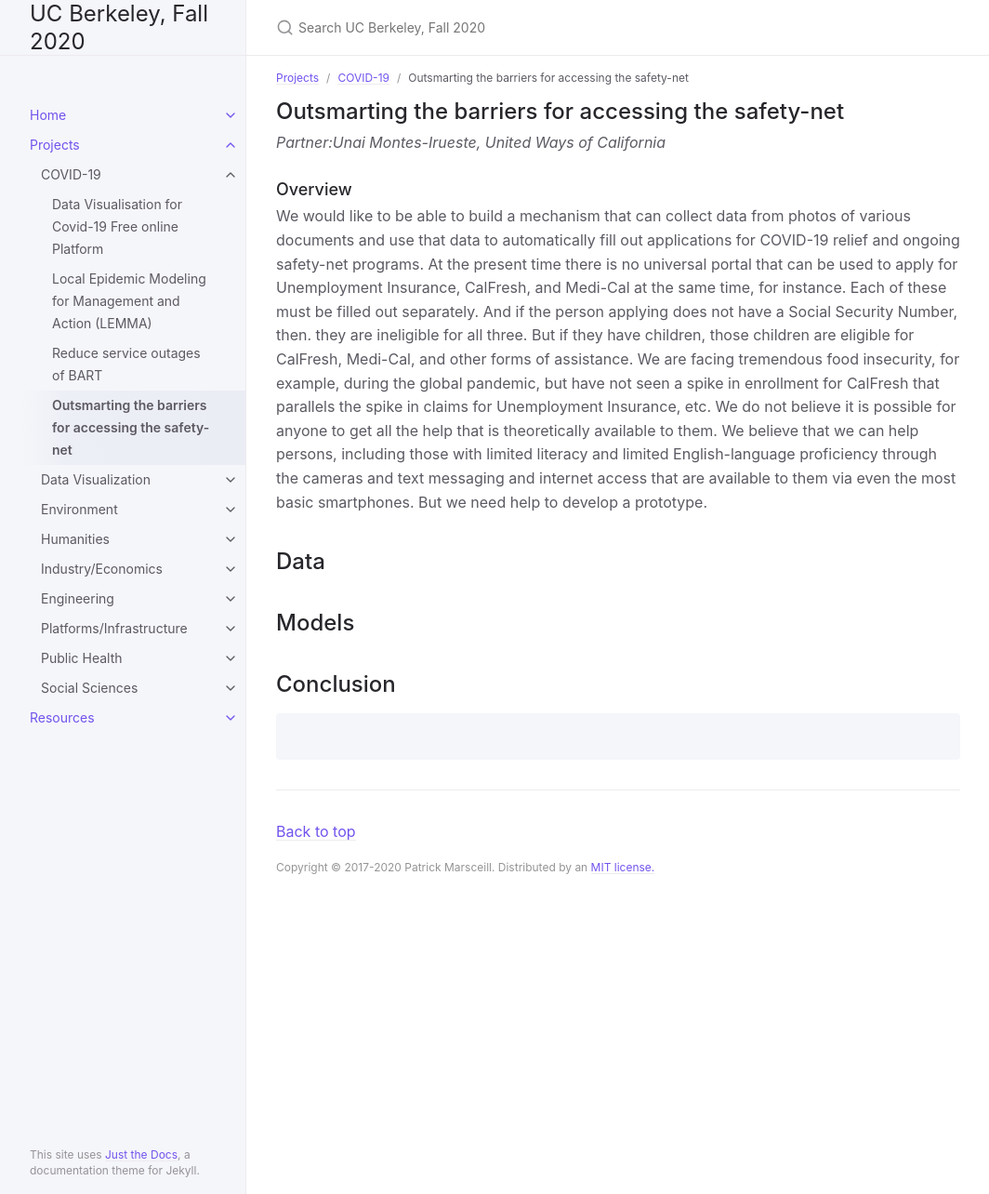
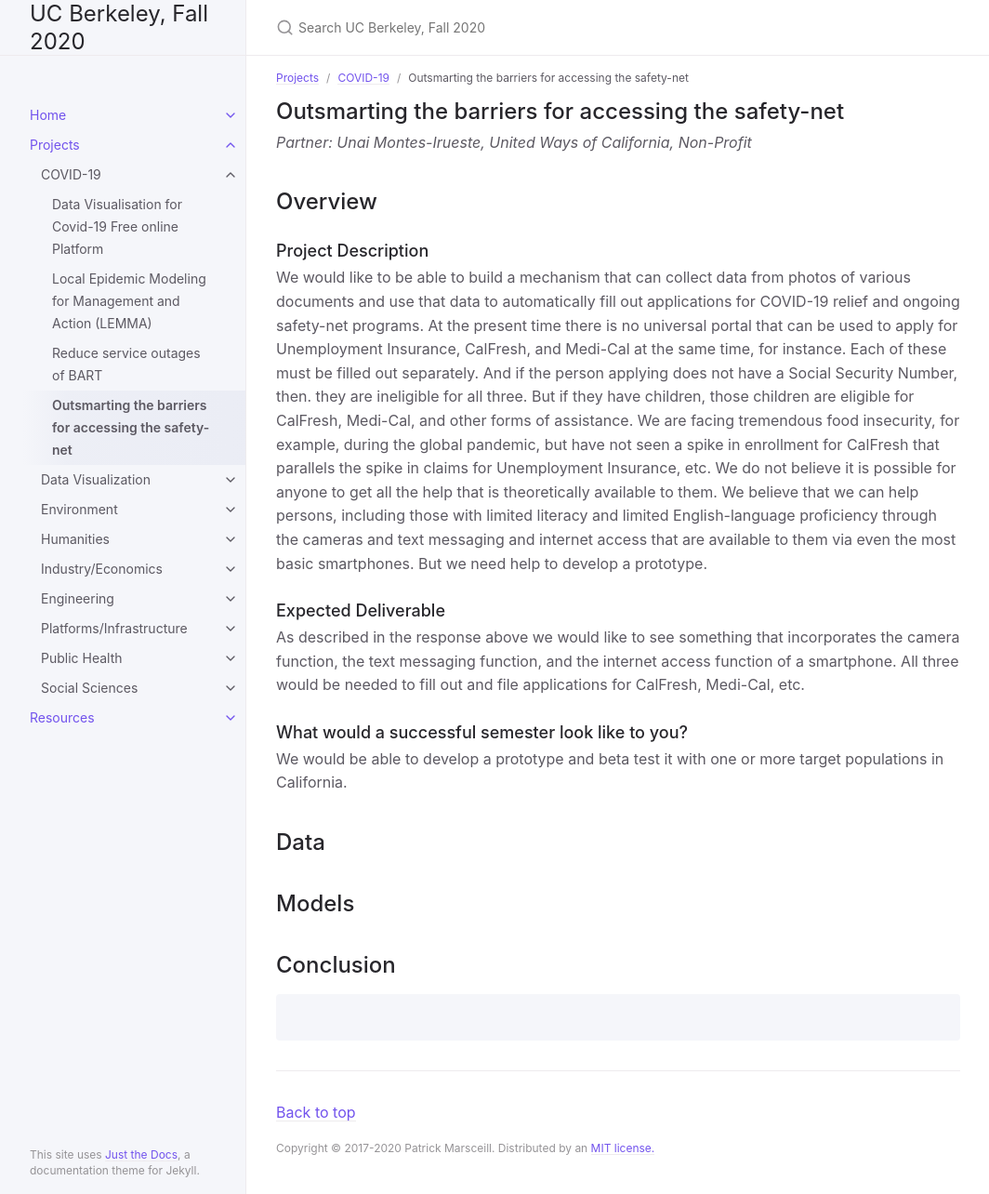
Before and after one commit to DS-Discovery/ds-discovery.github.io, a Jekyll site: the page built from Projects/COVID-19/Outsmarting the barriers for accessing the safety-net.md, in a window 1280 px wide and 1284 px high. Shown: the whole window at 93% size, without its empty margins (107-1171 px from the left). Built offline with Jekyll 4.4.1, drawn with Linux system fonts in a browser that asks for light colours.

Commit message:
Update Outsmarting the barriers for accessing the safety-net.md

```diff
--- a/Projects/COVID-19/Outsmarting the barriers for accessing the safety-net.md
+++ b/Projects/COVID-19/Outsmarting the barriers for accessing the safety-net.md
@@ -8,11 +8,15 @@ nav_order: 3
 
 
 ## Outsmarting the barriers for accessing the safety-net
-*Partner:Unai Montes-Irueste, United Ways of California*
+*Partner: Unai Montes-Irueste, United Ways of California, Non-Profit*
 
-### Overview
-
+## Overview
+### Project Description
 We would like to be able to build a mechanism that can collect data from photos of various documents and use that data to automatically fill out applications for COVID-19 relief and ongoing safety-net programs. At the present time there is no universal portal that can be used to apply for Unemployment Insurance, CalFresh, and Medi-Cal at the same time, for instance. Each of these must be filled out separately. And if the person applying does not have a Social Security Number, then. they are ineligible for all three. But if they have children, those children are eligible for CalFresh, Medi-Cal, and other forms of assistance. We are facing tremendous food insecurity, for example, during the global pandemic, but have not seen a spike in enrollment for CalFresh that parallels the spike in claims for Unemployment Insurance, etc. We do not believe it is possible for anyone to get all the help that is theoretically available to them. We believe that we can help persons, including those with limited literacy and limited English-language proficiency through the cameras and text messaging and internet access that are available to them via even the most basic smartphones. But we need help to develop a prototype.
+### Expected Deliverable
+As described in the response above we would like to see something that incorporates the camera function, the text messaging function, and the internet access function of a smartphone. All three would be needed to fill out and file applications for CalFresh, Medi-Cal, etc.
+### What would a successful semester look like to you?
+We would be able to develop a prototype and beta test it with one or more target populations in California.
 
 ## Data
 
```
